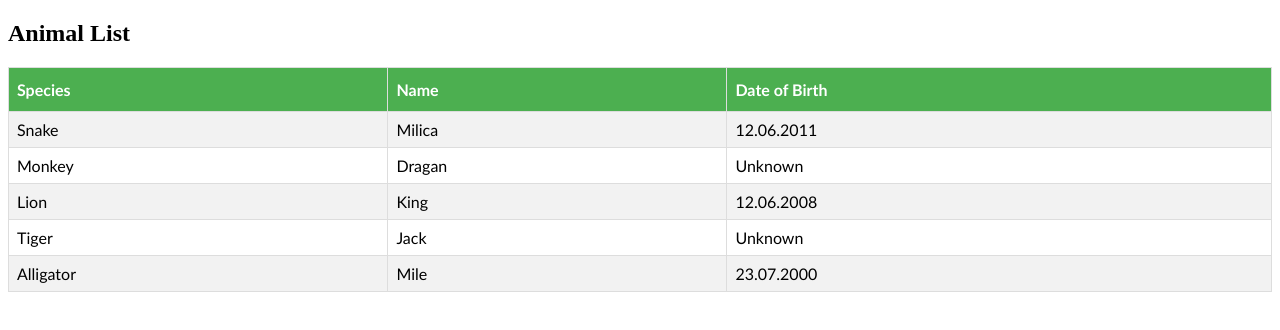
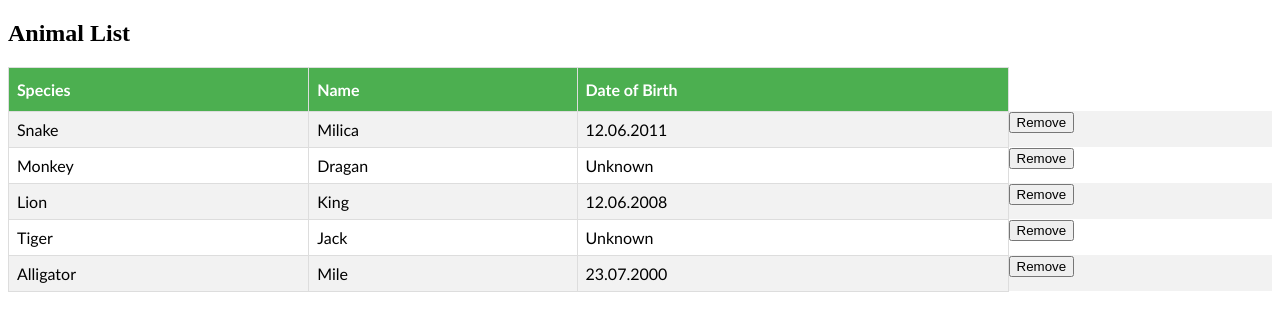
Before and after one commit to NatasaRadovanovic/zoo-vue, a Vue app: page / in a window 1280 px wide. Shown: the top 330 px of the page. Built offline with nearby package versions, Linux system fonts and the light colour scheme.

Commit message:
zadatak3

```diff
--- a/src/components/AnimalList.vue
+++ b/src/components/AnimalList.vue
@@ -12,6 +12,9 @@
     <td>{{ animal.species }}</td>
     <td >{{ animal.name }}</td>
     <td>{{ animal.dateOfBirth ? animal.dateOfBirth : 'Unknown' }}</td>
+    <span>
+         <button @click ="removeAnimal(animal)">Remove</button>
+    </span>
   </tr>
 </table>
     </div>
@@ -33,8 +36,16 @@
 
       ],
      }
+    },
+
+    methods: {
+         removeAnimal(animal)
+      {
+          let index = this.animals.indexOf(animal);
+          this.animals.splice(index, 1);
+      }
     }
- }
+  }
 
 </script>
 
```
